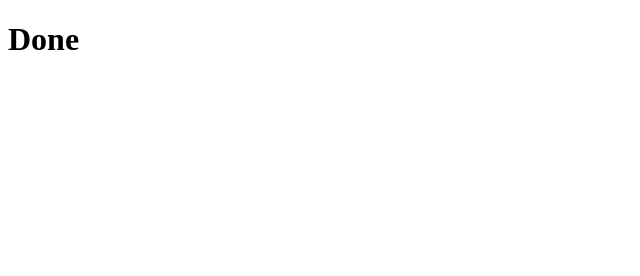
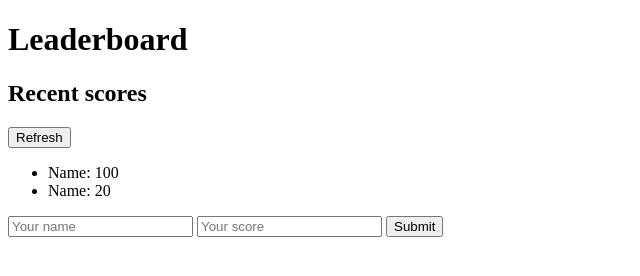
Before and after one commit to shubhambhoyar077/leaderboard, a website built with webpack: page src/index.html in a window 1280 px wide. Shown: the whole page, without its empty margins (0-640 px from the left). Built offline with nearby package versions, Linux system fonts and the light colour scheme.

Commit message:
Created leaderboard template

```diff
--- a/src/index.html
+++ b/src/index.html
@@ -7,6 +7,21 @@
   <title>Leaderboard</title>
 </head>
 <body>
-  <h1>Done</h1>
+  <h1>Leaderboard</h1>
+  <section class="scores-board">
+    <h2>Recent scores</h2>
+    <button type="button" id="refresh">Refresh</button>
+    <ul class="scores-list">
+      <li class="score">Name: 100</li>
+      <li class="score">Name: 20</li>
+    </ul>
+  </section>
+  <form action="post">
+    <label for="player-name"></label>
+    <input type="text" name="player name" id="player-name" placeholder="Your name">
+    <label for="player-score"></label>
+    <input type="number" name="player score" id="player-score" placeholder="Your score">
+    <button type="submit">Submit</button>
+  </form>
 </body>
 </html>
```
